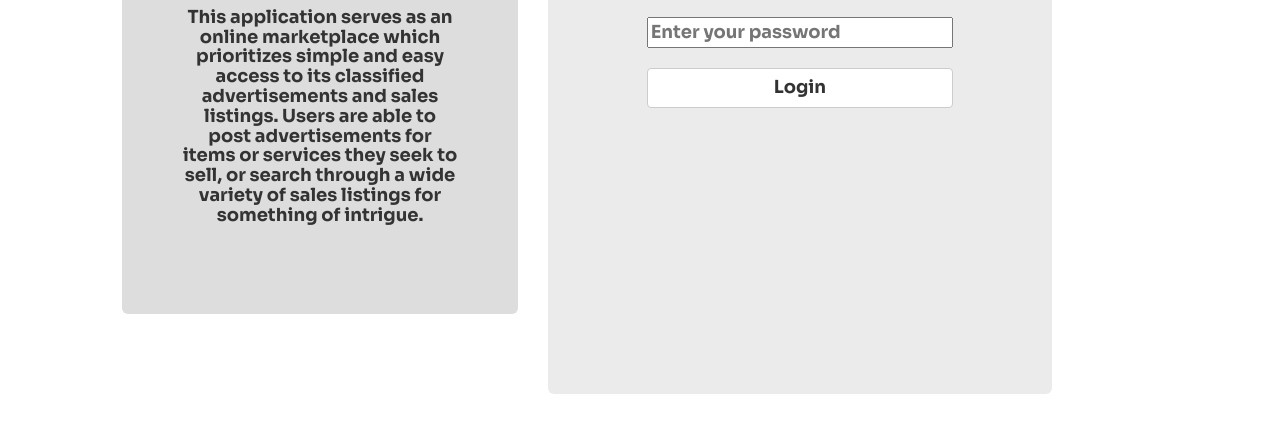
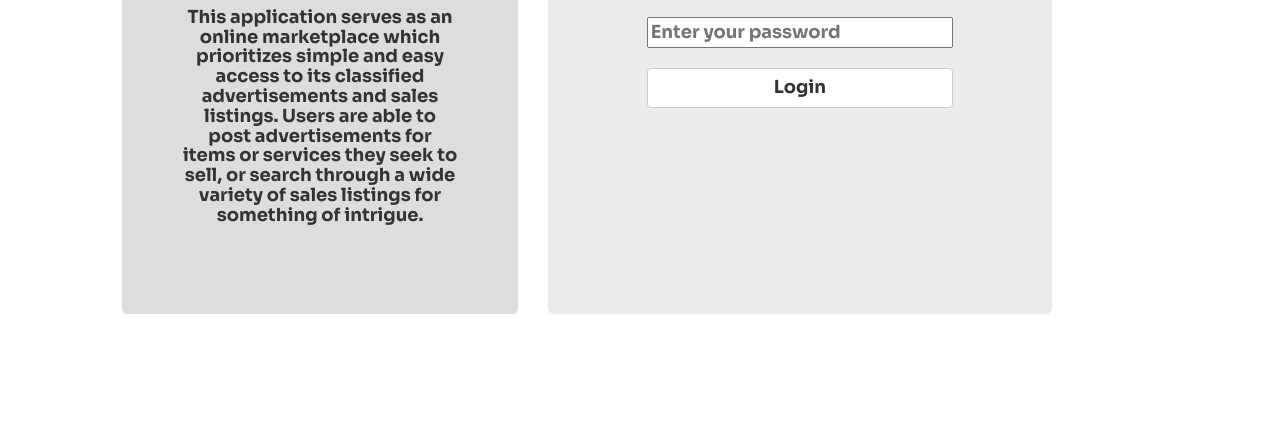
Before and after one commit to Beauxman/Marketstop, a plain HTML site: page root/login.html in a window 1280 px wide. Shown: the part 424-849 px from the top of the page. After the commit the page ends 800 px from the top, so only its background shows below. Drawn offline with nearby package versions, Linux system fonts and the light colour scheme.

Commit message:
Add files via upload

```diff
--- a/root/login.html
+++ b/root/login.html
@@ -51,7 +51,7 @@
 					</div>
 				</div>
 				<div class="col-sm-5">
-					<div class="jumbotron box-transparent box-rounded" style="height: 70vh;">
+					<div class="jumbotron box-transparent box-rounded" style="height: 60vh;">
 						<h2 style="padding-bottom: 20px;">Login</h2>
 						<div class="wrapper">
 							<div class="email">
```
